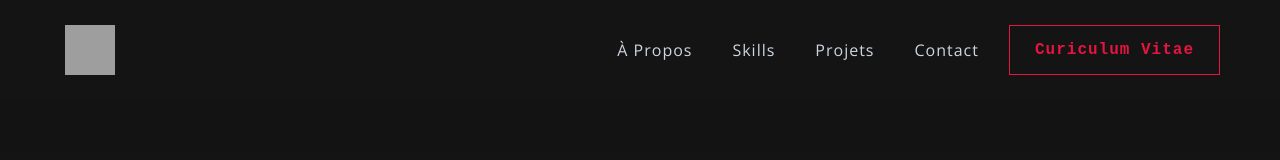
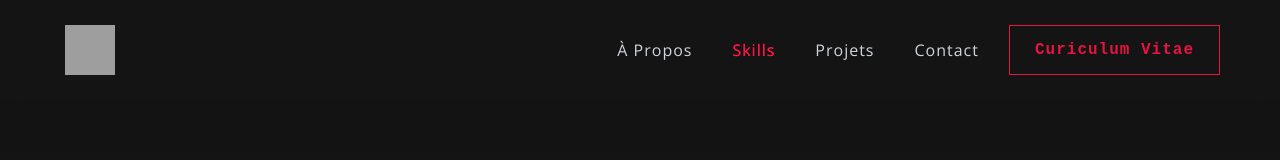
Before and after one commit to Biskotte23/portfolio, a React (Create React App) app: page / in a window 1280 px wide. Shown: the top 160 px of the page. Built offline with nearby package versions, Linux system fonts and the light colour scheme; grey boxes are pictures that could not be loaded; a web font is replaced by a local one.

Commit message:
feat(header): update of the visible section header link when scrolling

```diff
--- a/src/app/pages/portfolio/Portfolio.js
+++ b/src/app/pages/portfolio/Portfolio.js
@@ -1,4 +1,4 @@
-import { useRef } from "react";
+import { useCallback, useEffect, useRef, useState } from "react";
 
 import Banner from "./components/sections/Banner";
 import Header from "./components/Header";
@@ -35,14 +35,25 @@ function Content({ handleAnchorLinkClick, refs }) {
  * @returns {JSX.Element} Home page of the portfolio.
  */
 export default function Portfolio() {
-  const refs = {
-    about: useRef(null),
-    skills: useRef(null),
-    projects: useRef(null),
-    contact: useRef(null),
-  };
+  const aboutRef = useRef(null);
+  const skillsRef = useRef(null);
+  const projectsRef = useRef(null);
+  const contactRef = useRef(null);
+  const [activeSectionID, setActiveSectionID] = useState("");
 
-  // Handle click on anchor link.
+  const getRefs = useCallback(
+    () => ({
+      about: aboutRef,
+      skills: skillsRef,
+      projects: projectsRef,
+      contact: contactRef,
+    }),
+    [aboutRef, skillsRef, projectsRef, contactRef]
+  );
+
+  const refs = getRefs();
+
+  // Handles click on anchor link.
   function handleAnchorLinkClick(anchor) {
     if (refs[anchor]) {
       refs[anchor].current.scrollIntoView({
@@ -52,9 +63,37 @@ export default function Portfolio() {
     }
   }
 
+  useEffect(() => {
+    // Manages scrolling by detecting the displayed section.
+    const handleScroll = () => {
+      let currentSection = "";
+
+      Object.keys(refs).forEach((key) => {
+        const section = refs[key].current;
+        const rect = section.getBoundingClientRect();
+
+        if (
+          rect.top <= window.innerHeight * 0.5 &&
+          rect.bottom >= window.innerHeight * 0.5
+        ) {
+          // Modifier par key ?
+          currentSection = section.id;
+        }
+      });
+
+      setActiveSectionID(currentSection);
+    };
+
+    window.addEventListener("scroll", handleScroll);
+    return () => window.removeEventListener("scroll", handleScroll);
+  }, [refs]);
+
   return (
     <div className="page">
-      <Header handleAnchorLinkClick={handleAnchorLinkClick} />
+      <Header
+        handleAnchorLinkClick={handleAnchorLinkClick}
+        activeSectionID={activeSectionID}
+      />
       <div className="page__content">
         <Content refs={refs} handleAnchorLinkClick={handleAnchorLinkClick} />
       </div>
--- a/src/app/pages/portfolio/components/Header.js
+++ b/src/app/pages/portfolio/components/Header.js
@@ -18,25 +18,30 @@ function Logo() {
  * Header navigation bar.
  *
  * @param {function} handleAnchorLinkClick Function for managing clicks on anchor links.
+ * @param {string} activeSectionID Visible section ID.
  * @returns {JSX.Element} Header navigation bar.
  */
-function Nav({ handleAnchorLinkClick }) {
+function Nav({ handleAnchorLinkClick, activeSectionID }) {
     const links = [
         {
             title: "À Propos",
             href: "about",
+            id: "about-section",
         },
         {
             title: "Skills",
             href: "skills",
+            id: "skills-section",
         },
         {
             title: "Projets",
             href: "projects",
+            id: "projects-section",
         },
         {
             title: "Contact",
             href: "contact",
+            id: "contact-section",
         },
     ];
 
@@ -51,7 +56,9 @@ function Nav({ handleAnchorLinkClick }) {
                     return (
                         <li key={link.title}>
                             <a
-                                className="link--highlighted"
+                                className={`link--highlighted ${
+                                    activeSectionID === link.id ? "active" : ""
+                                }`}
                                 href={`#${link.href}`}
                                 onClick={() => handleAnchorLinkClick(link.href)}
                             >
@@ -118,10 +125,11 @@ function AsideMenu({ displayed, handleAnchorLinkClick, hideAsideMenu }) {
 /**
  * Header of the portfolio.
  *
- * @param {function} handleAnchorLinkClick Function for managing clicks on anchor links..
+ * @param {function} handleAnchorLinkClick Function for managing clicks on anchor links.
+ * @param {string} activeSectionID Visible section ID.
  * @returns {JSX.Element} Header of the portfolio.
  */
-export default function Header({ handleAnchorLinkClick }) {
+export default function Header({ handleAnchorLinkClick, activeSectionID }) {
     const [isAsideMenuDisplayed, setAsideMenuDisplay] = useState(false);
     let body = document.querySelector("body");
     let pageContent = document.querySelector(".page__content");
@@ -149,7 +157,10 @@ export default function Header({ handleAnchorLinkClick }) {
     return (
         <header className="header">
             <Logo />
-            <Nav handleAnchorLinkClick={handleAnchorLinkClick} />
+            <Nav
+                handleAnchorLinkClick={handleAnchorLinkClick}
+                activeSectionID={activeSectionID}
+            />
             <AsideMenu
                 displayed={isAsideMenuDisplayed}
                 handleAnchorLinkClick={handleAnchorLinkClick}
--- a/src/app/pages/portfolio/components/sections/About.js
+++ b/src/app/pages/portfolio/components/sections/About.js
@@ -71,7 +71,7 @@ function Picture() {
  */
 export const About = forwardRef(({ handleAnchorLinkClick }, ref) => {
   return (
-    <section className="section about" ref={ref}>
+    <section id="about-section" className="section about" ref={ref}>
       <div className="section__container">
         <h2>Qui suis-je ?</h2>
         <div className="about-content">
--- a/src/app/pages/portfolio/components/sections/Contact.js
+++ b/src/app/pages/portfolio/components/sections/Contact.js
@@ -10,7 +10,7 @@ import { myself } from "../../../../../data/myself.js";
  */
 export const Contact = forwardRef((props, ref) => {
     return (
-        <section className="section contact" ref={ref}>
+        <section id="contact-section" className="section contact" ref={ref}>
             <div className="section__container">
                 <h2 className="xs-no-mb">Contactez-moi</h2>
                 <div className="contact-content">
--- a/src/app/pages/portfolio/components/sections/Projects.js
+++ b/src/app/pages/portfolio/components/sections/Projects.js
@@ -122,7 +122,7 @@ function OtherProjects() {
  */
 export const Projects = forwardRef((props, ref) => {
     return (
-        <section className="section projects" ref={ref}>
+        <section id="projects-section" className="section projects" ref={ref}>
             <div className="section__container">
                 <h2 className="xs-no-mb">Mon travail</h2>
 
--- a/src/app/pages/portfolio/components/sections/Skills.js
+++ b/src/app/pages/portfolio/components/sections/Skills.js
@@ -28,7 +28,7 @@ export const Skills = forwardRef((props, ref) => {
     };
 
     return (
-        <section className="section skills" ref={ref}>
+        <section id="skills-section" className="section skills" ref={ref}>
             <div className="section__container">
                 <h2 className="xs-no-mb">Mes skills</h2>
 
--- a/src/assets/styles/layouts/_header.scss
+++ b/src/assets/styles/layouts/_header.scss
@@ -85,6 +85,11 @@
                     @include md {
                         padding: 0.7rem;
                     }
+
+                    &.active {
+                        color: var(--color-primary);
+                        text-shadow: 0 0 var(--color-primary);
+                    }
                 }
             }
         }
```
Also changed, not shown: src/assets/styles/components/_links.scss (indentation only). Lines whose indentation alone changed are shown as unchanged.
